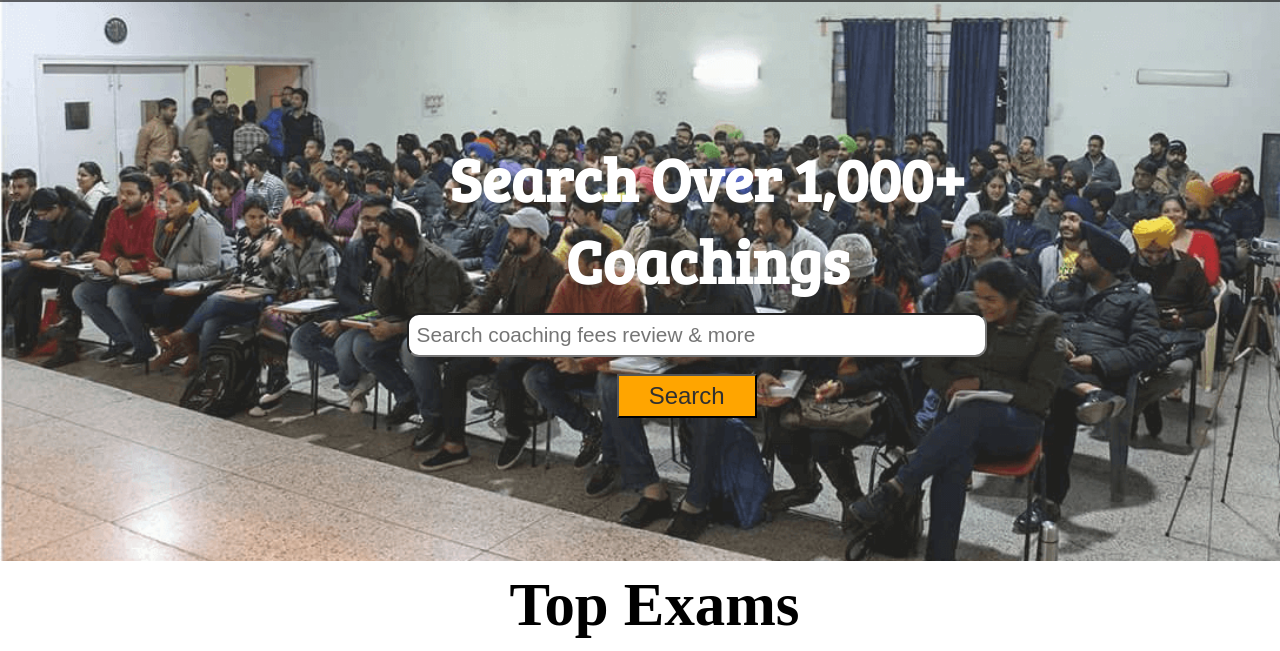
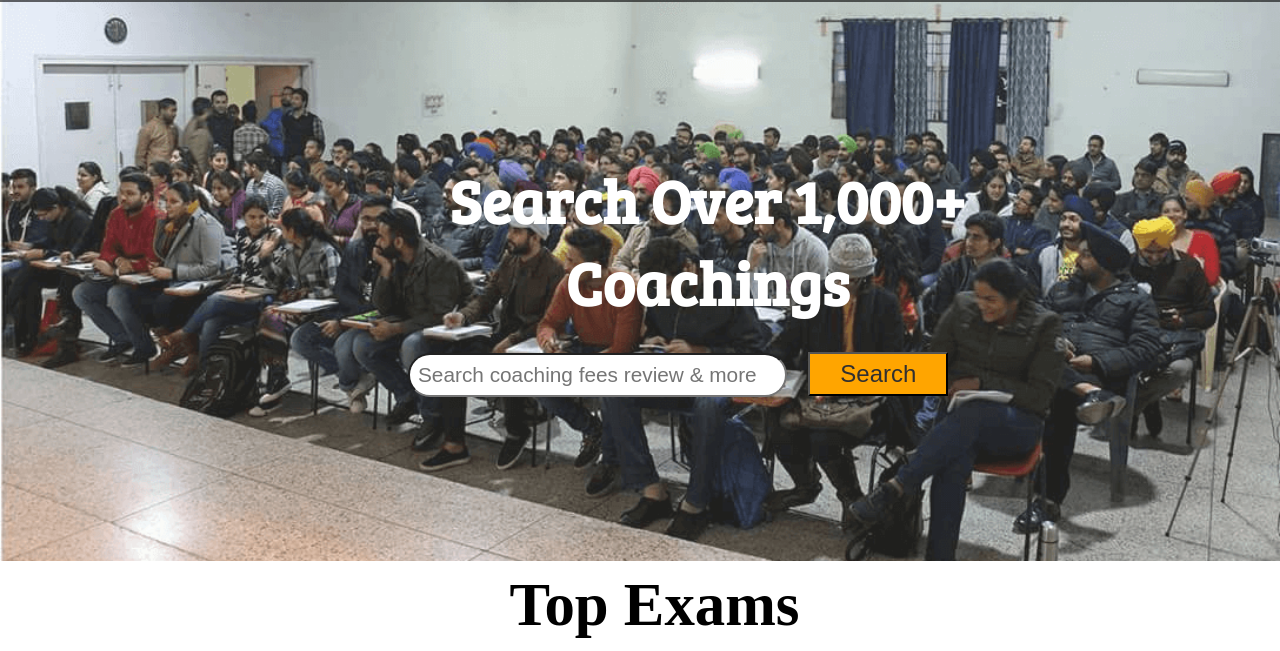
Before and after one commit to Beatbox7084/coachingo, a plain HTML site: page index.html in a window 1280 px wide. Shown: the part 84-735 px from the top of the page. Drawn offline with Linux system fonts and the light colour scheme; files that its build step writes are made by us from their sources; a web font is replaced by a local one.

Commit message:
Update style.css

```diff
--- a/style.css
+++ b/style.css
@@ -91,9 +91,9 @@ html, body{
 }
 #search-box input,
 #search-box textarea{
-    width: 100%;
+    width: 64%;
     padding: 0.5rem;
-    border-radius: 12px;
+    border-radius: 60px;
     align-items: center;
     font-size: 1.3rem;
 }
```
